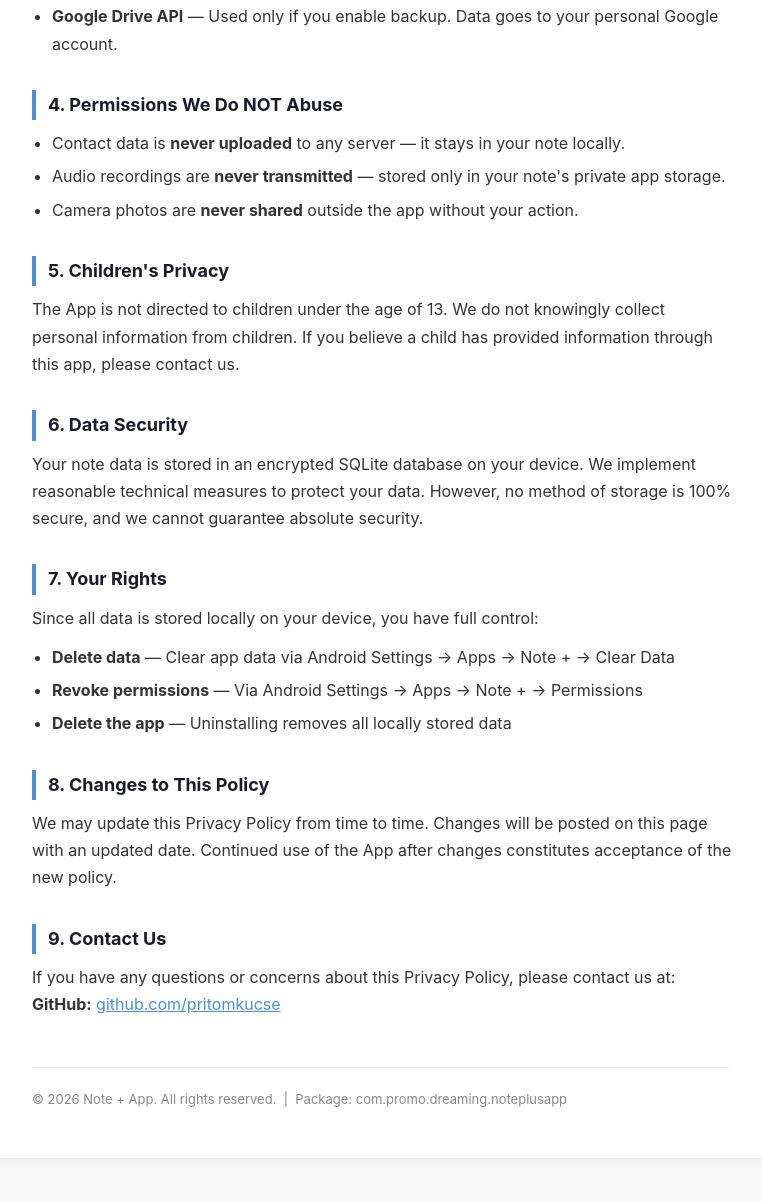
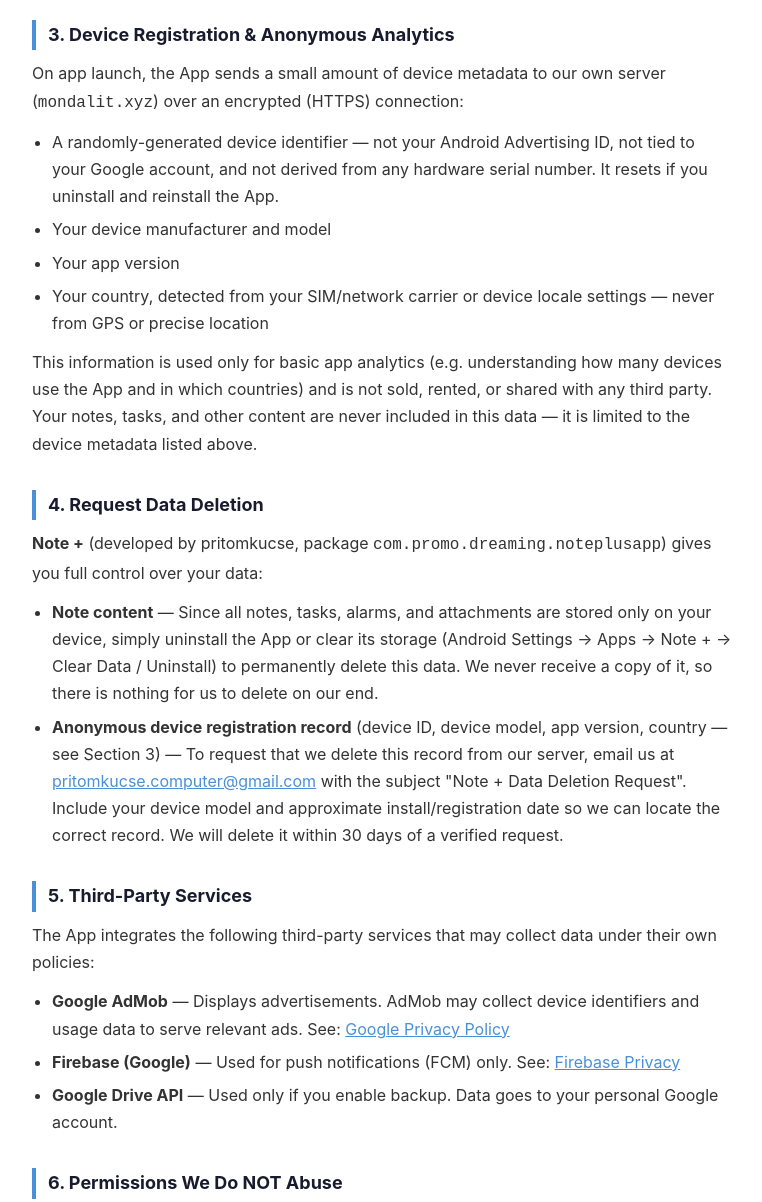
Before and after one commit to pritomkucse/note-plus, a plain HTML site: page index.html in a window 1280 px wide. Shown: the part 1229-2431 px from the top of the page, without its empty margins (258-1020 px from the left). Drawn offline with Linux system fonts and the light colour scheme.

Commit message:
Revise privacy policy details and sections
Updated the title and last updated date in the privacy policy. Added a section about device registration and anonymous analytics.

```diff
--- a/index.html
+++ b/index.html
@@ -3,7 +3,7 @@
 <head>
   <meta charset="UTF-8" />
   <meta name="viewport" content="width=device-width, initial-scale=1.0" />
-  <title>Privacy Policy – Note +</title>
+  <title>Privacy Policy – Note Bag</title>
   <style>
     * { box-sizing: border-box; margin: 0; padding: 0; }
     body {
@@ -48,7 +48,8 @@
 <div class="container">
 
   <h1>Privacy Policy</h1>
-  <p class="subtitle">App: <strong>Note +</strong> &nbsp;|&nbsp; Package: <code>com.promo.dreaming.noteplusapp</code> &nbsp;|&nbsp; Last updated: May 18, 2026</p>
+  <p class="subtitle">App: <strong>Note +</strong> &nbsp;|&nbsp; Package: <code>com.promo.dreaming.noteplusapp</code> &nbsp;|&nbsp; Last updated: August 13, 2026</p>
+  <p class="subtitle">Want to delete your data? <a href="#delete-data">Jump to the Data Deletion section</a>.</p>
 
   <p>
     This Privacy Policy explains how <strong>Note +</strong> ("the App", "we", "our") handles your information.
@@ -91,13 +92,20 @@
       </tr>
       <tr>
         <td><strong>Internet</strong></td>
-        <td>Google Drive backup/sync, Firebase services, ads</td>
+        <td>Google Drive backup/sync, push notifications, ads, anonymous device registration</td>
         <td><span class="badge badge-external">External (optional)</span></td>
       </tr>
       <tr>
         <td><strong>Storage / Files</strong></td>
         <td>Save attachments (images, documents) for notes</td>
         <td><span class="badge badge-local">Local only</span></td>
+      </tr>
+      <tr>
+        <td><strong>Device ID &amp; Country</strong></td>
+        <td>An anonymous, randomly-generated install identifier, your device model, app version, and country
+          (from SIM/network carrier or device locale, not GPS) are sent to our own server on app launch, so we
+          can recognize returning installs and understand our user base</td>
+        <td><span class="badge badge-external">External (our server)</span></td>
       </tr>
     </tbody>
   </table>
@@ -112,7 +120,48 @@
     personal Google Drive account under your control. We do not have access to your Google account or Drive files.
   </p>
 
-  <h2>3. Third-Party Services</h2>
+  <h2>3. Device Registration &amp; Anonymous Analytics</h2>
+  <p>
+    On app launch, the App sends a small amount of device metadata to our own server
+    (<code>mondalit.xyz</code>) over an encrypted (HTTPS) connection:
+  </p>
+  <ul>
+    <li>A randomly-generated device identifier — not your Android Advertising ID, not tied to your Google
+      account, and not derived from any hardware serial number. It resets if you uninstall and reinstall the App.</li>
+    <li>Your device manufacturer and model</li>
+    <li>Your app version</li>
+    <li>Your country, detected from your SIM/network carrier or device locale settings — never from GPS or
+      precise location</li>
+  </ul>
+  <p>
+    This information is used only for basic app analytics (e.g. understanding how many devices use the App and
+    in which countries) and is not sold, rented, or shared with any third party. Your notes, tasks, and other
+    content are never included in this data — it is limited to the device metadata listed above.
+  </p>
+
+  <h2 id="delete-data">4. Request Data Deletion</h2>
+  <p>
+    <strong>Note +</strong> (developed by pritomkucse, package <code>com.promo.dreaming.noteplusapp</code>) gives
+    you full control over your data:
+  </p>
+  <ul>
+    <li>
+      <strong>Note content</strong> — Since all notes, tasks, alarms, and attachments are stored only on your
+      device, simply uninstall the App or clear its storage (Android Settings → Apps → Note + → Clear Data /
+      Uninstall) to permanently delete this data. We never receive a copy of it, so there is nothing for us to
+      delete on our end.
+    </li>
+    <li>
+      <strong>Anonymous device registration record</strong> (device ID, device model, app version, country —
+      see Section 3) — To request that we delete this record from our server, email us at
+      <a href="mailto:pritomkucse.computer@gmail.com?subject=Note%2B%20Data%20Deletion%20Request">pritomkucse.computer@gmail.com</a>
+      with the subject "Note + Data Deletion Request". Include your device model and approximate
+      install/registration date so we can locate the correct record. We will delete it within 30 days of a
+      verified request.
+    </li>
+  </ul>
+
+  <h2>5. Third-Party Services</h2>
   <p>The App integrates the following third-party services that may collect data under their own policies:</p>
   <ul>
     <li>
@@ -121,7 +170,7 @@
       <a href="https://policies.google.com/privacy" target="_blank">Google Privacy Policy</a>
     </li>
     <li>
-      <strong>Firebase (Google)</strong> — Used for push notifications (FCM) and optional cloud features.
+      <strong>Firebase (Google)</strong> — Used for push notifications (FCM) only.
       See: <a href="https://firebase.google.com/support/privacy" target="_blank">Firebase Privacy</a>
     </li>
     <li>
@@ -129,41 +178,42 @@
     </li>
   </ul>
 
-  <h2>4. Permissions We Do NOT Abuse</h2>
+  <h2>6. Permissions We Do NOT Abuse</h2>
   <ul>
     <li>Contact data is <strong>never uploaded</strong> to any server — it stays in your note locally.</li>
     <li>Audio recordings are <strong>never transmitted</strong> — stored only in your note's private app storage.</li>
     <li>Camera photos are <strong>never shared</strong> outside the app without your action.</li>
   </ul>
 
-  <h2>5. Children's Privacy</h2>
+  <h2>7. Children's Privacy</h2>
   <p>
     The App is not directed to children under the age of 13. We do not knowingly collect personal information
     from children. If you believe a child has provided information through this app, please contact us.
   </p>
 
-  <h2>6. Data Security</h2>
+  <h2>8. Data Security</h2>
   <p>
     Your note data is stored in an encrypted SQLite database on your device. We implement reasonable technical
     measures to protect your data. However, no method of storage is 100% secure, and we cannot guarantee
     absolute security.
   </p>
 
-  <h2>7. Your Rights</h2>
-  <p>Since all data is stored locally on your device, you have full control:</p>
+  <h2>9. Your Rights</h2>
+  <p>Since all note content is stored locally on your device, you have full control:</p>
   <ul>
     <li><strong>Delete data</strong> — Clear app data via Android Settings → Apps → Note + → Clear Data</li>
     <li><strong>Revoke permissions</strong> — Via Android Settings → Apps → Note + → Permissions</li>
     <li><strong>Delete the app</strong> — Uninstalling removes all locally stored data</li>
+    <li><strong>Delete your device registration record</strong> — See Section 4 above for how to request this.</li>
   </ul>
 
-  <h2>8. Changes to This Policy</h2>
+  <h2>10. Changes to This Policy</h2>
   <p>
     We may update this Privacy Policy from time to time. Changes will be posted on this page with an updated
     date. Continued use of the App after changes constitutes acceptance of the new policy.
   </p>
 
-  <h2>9. Contact Us</h2>
+  <h2>11. Contact Us</h2>
   <p>
     If you have any questions or concerns about this Privacy Policy, please contact us at:<br />
     <strong>GitHub:</strong> <a href="https://github.com/pritomkucse" target="_blank">github.com/pritomkucse</a>
```
